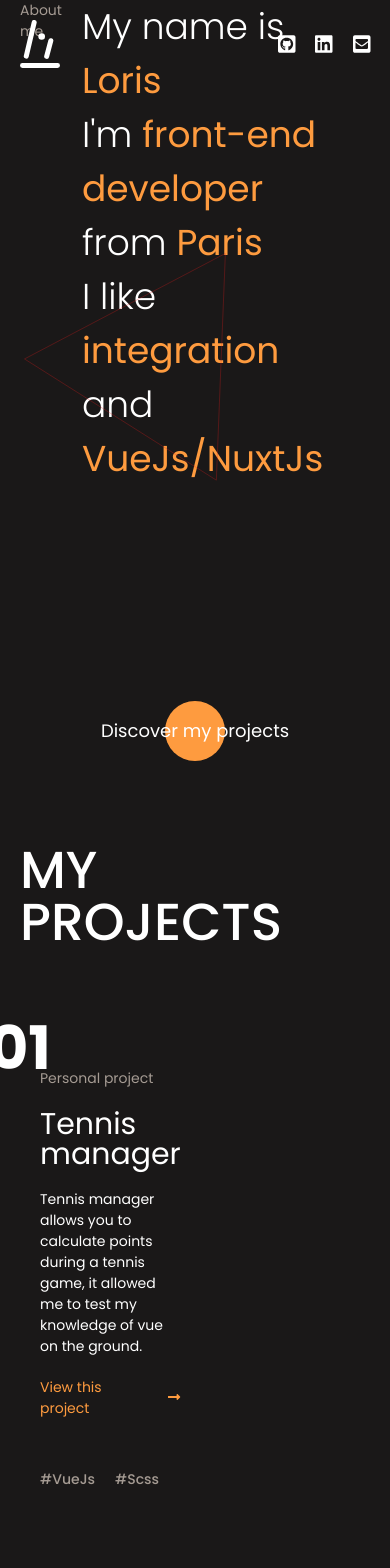
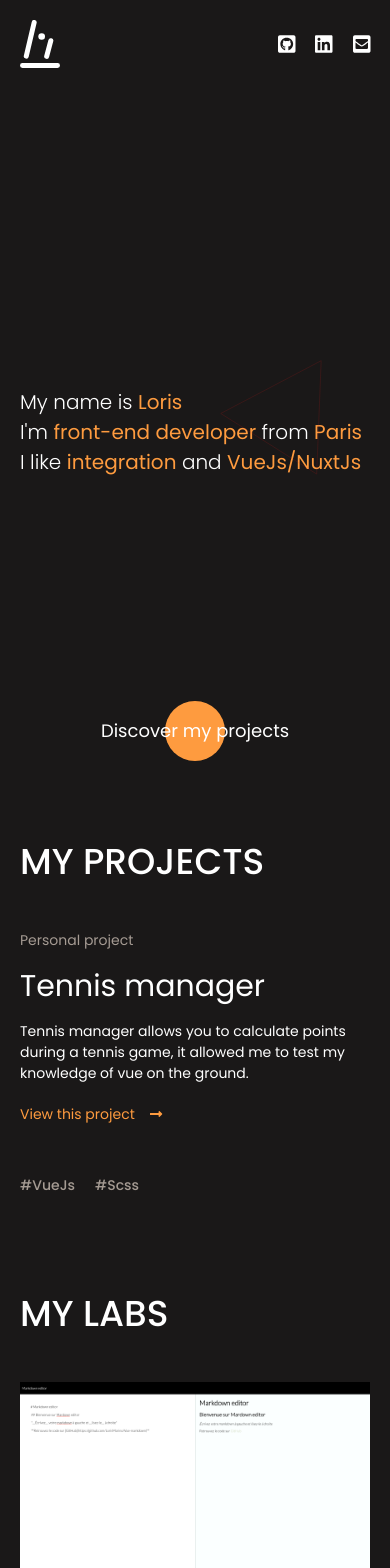
Before and after one commit to lorismarino/portfolio-2020, a Nuxt app: page / in a window 390 px wide. Shown: the top 1568 px of the page. Built offline with nearby package versions, Linux system fonts and the light colour scheme; grey boxes are pictures that could not be loaded.

Commit message:
fix(*): adapt to responsive and fix layout

```diff
--- a/components/Hero.vue
+++ b/components/Hero.vue
@@ -3,9 +3,15 @@
     <container fill>
       <grid fill align-content-laptop="center">
         <Column :laptop="4">
-          <typography tag="h3" type="thirdtitle" text="About me" color="gray" />
+          <typography
+            class="hero__title"
+            tag="h3"
+            type="thirdtitle"
+            text="About me"
+            color="gray"
+          />
         </Column>
-        <Column :laptop="8">
+        <Column :cols="12" :laptop="8">
           <div class="hero__text">
             <p>My name is <strong>Loris</strong></p>
             <p>
@@ -81,20 +87,37 @@ export default {
 .hero {
   height: 100%;
 
+  &__title {
+    display: none;
+
+    @include laptop {
+      display: block;
+    }
+  }
+
   &__text {
-    font-size: rem(36);
+    font-size: rem(20);
     font-weight: 300;
     position: relative;
+
+    @include laptop {
+      font-size: rem(36);
+    }
 
     &Triangle {
       position: absolute;
       bottom: 0;
       right: 0;
-      width: rem(300);
-      height: rem(300);
+      width: rem(150);
+      height: rem(150);
       stroke: #e21a1a;
       opacity: 0.3;
       transition: transform 0.1s ease-in-out;
+
+      @include laptop {
+        width: rem(300);
+        height: rem(300);
+      }
     }
 
     strong {
--- a/components/Labs/Labs.vue
+++ b/components/Labs/Labs.vue
@@ -7,6 +7,7 @@
           <Column
             v-for="(lab, index) in labs"
             :key="index"
+            cols="12"
             laptop="4"
             class="labs__lab"
           >
@@ -43,7 +44,11 @@ export default {
   margin-top: rem(100);
 
   &__labs {
-    margin-top: rem(100);
+    margin-top: rem(50);
+
+    @include laptop {
+      margin-top: rem(100);
+    }
   }
 
   &__lab {
--- a/components/Layout/Column.vue
+++ b/components/Layout/Column.vue
@@ -2,7 +2,7 @@
   <div
     class="col"
     :class="[
-      cols ? `col--${cols}` : '',
+      cols ? `col-${cols}` : '',
       tablet ? `col--tablet-${tablet}` : '',
       laptop ? `col--laptop-${laptop}` : '',
       desktop ? `col--desktop-${desktop}` : '',
--- a/components/Projects/Project.vue
+++ b/components/Projects/Project.vue
@@ -2,8 +2,8 @@
   <div class="project">
     <div class="project__number">{{ number }}</div>
     <grid>
-      <Column laptop="6">
-        <div class="project__left">
+      <Column laptop="6" class="project__left">
+        <div>
           <img
             :src="`/projects/${project.mainImage}`"
             :alt="project.title"
@@ -25,7 +25,7 @@
           </div>
         </div>
       </Column>
-      <Column laptop="5" laptop-start="8">
+      <Column :cols="12" laptop="5" laptop-start="8">
         <div class="project__content">
           <div>
             <typography type="thirdtitle" color="gray" :text="project.type" />
@@ -93,10 +93,20 @@ export default {
     font-weight: 700;
     z-index: 9;
     transform: translateX(-50%) translateY(-50%);
+    display: none;
+
+    @include laptop {
+      display: block;
+    }
   }
 
   &__left {
     position: relative;
+    display: none;
+
+    @include laptop {
+      display: block;
+    }
   }
 
   &__images {
@@ -140,11 +150,14 @@ export default {
   }
 
   &__content {
-    height: calc(100% - #{rem(40)});
-    padding-top: rem(20);
     display: flex;
     flex-direction: column;
     justify-content: space-between;
+
+    @include laptop {
+      height: calc(100% - #{rem(40)});
+      padding-top: rem(20);
+    }
   }
 
   &__tags {
--- a/components/Projects/Projects.vue
+++ b/components/Projects/Projects.vue
@@ -43,12 +43,24 @@ export default {
 <style lang="scss" scoped>
 .projects {
   &__projects {
-    margin-top: rem(100);
+    margin-top: rem(50);
+
+    @include laptop {
+      margin-top: rem(100);
+    }
   }
 
   &__project {
     &:not(:first-child) {
-      margin-top: rem(100);
+      margin-top: rem(50);
+      padding-top: rem(50);
+      border-top: 1px solid rgba(#fff, 0.2);
+
+      @include laptop {
+        padding-top: 0;
+        margin-top: rem(100);
+        border-top: none;
+      }
     }
   }
 }
--- a/components/Skills/Skill.vue
+++ b/components/Skills/Skill.vue
@@ -1,13 +1,13 @@
 <template>
   <div class="skill">
     <grid>
-      <Column laptop="3">
+      <Column :cols="6" :laptop="3">
         <Typography :text="skill.date" type="thirdtitle" color="gray" />
       </Column>
-      <Column laptop="2">
+      <Column :cols="6" :laptop="2">
         <Typography :text="skill.company" type="subtitle" />
       </Column>
-      <Column laptop="7">
+      <Column :cols="12" :laptop="7">
         <Typography :text="skill.job" type="thirdtitle" color="primary" />
         <p class="skill__resume">
           {{ skill.resume }}
--- a/components/Typography.vue
+++ b/components/Typography.vue
@@ -32,10 +32,15 @@ export default {
 
 <style lang="scss" scoped>
 .title {
-  font-size: rem(52);
+  font-size: rem(36);
   font-weight: 500;
   line-height: 1;
   text-transform: uppercase;
+  width: rem(300);
+
+  @include laptop {
+    font-size: rem(52);
+  }
 }
 
 .subtitle {
```
